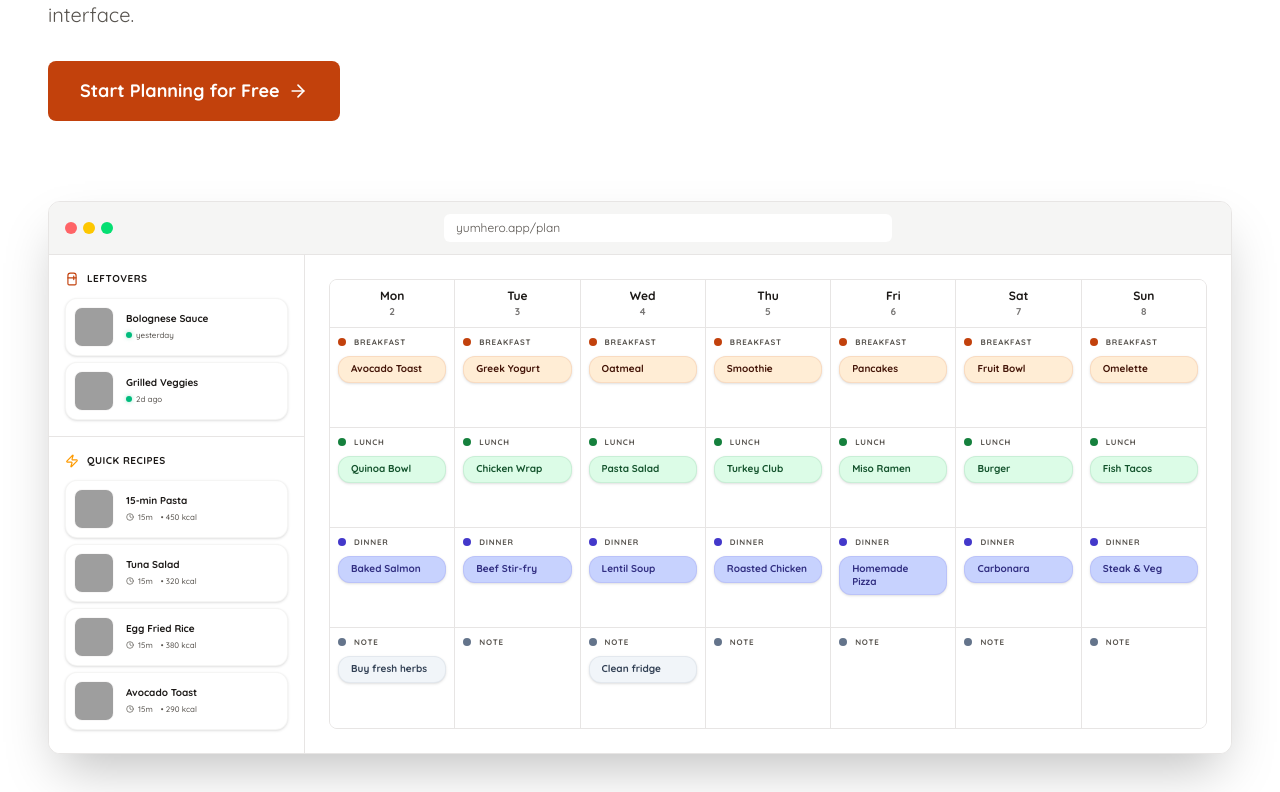
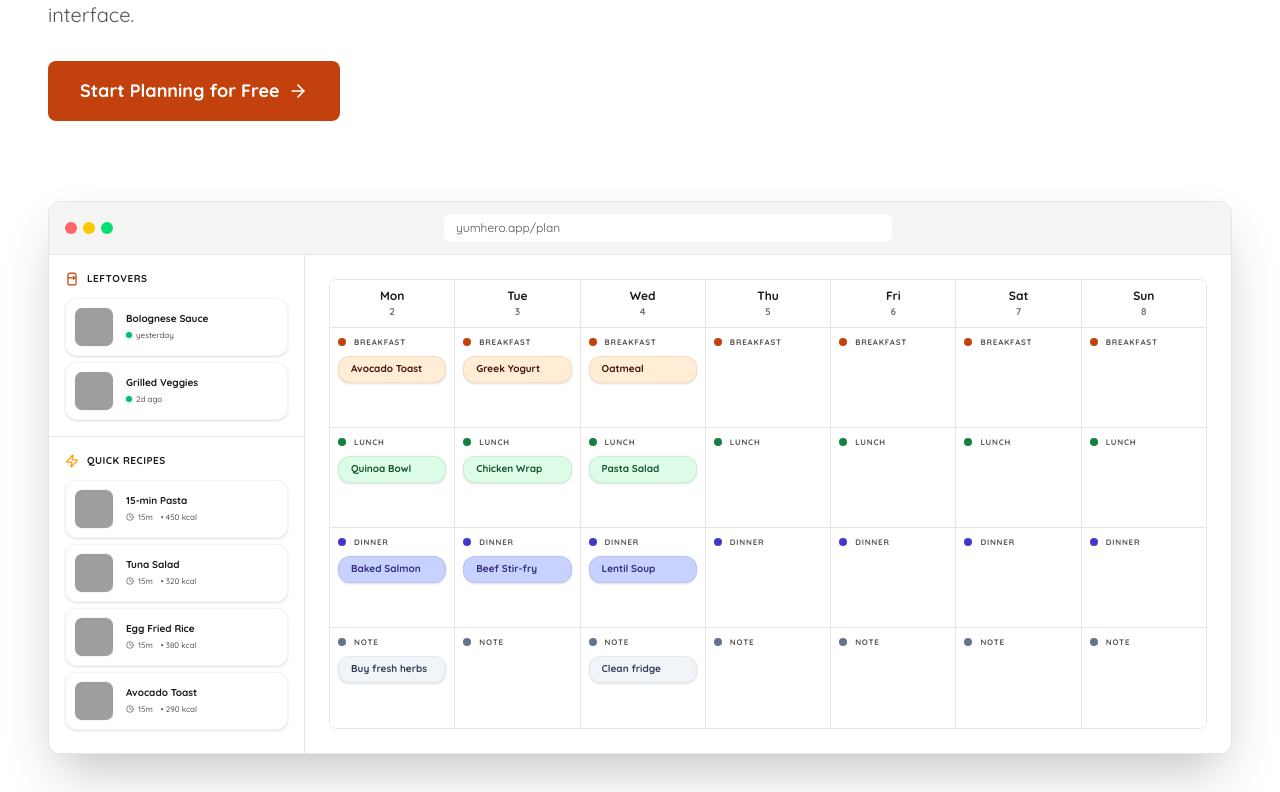
Before and after one commit to binhtran93/yumhero, a SvelteKit app: page / in a window 1280 px wide. Shown: the part 389-1181 px from the top of the page. Built offline with nearby package versions, Linux system fonts and the light colour scheme; no server answers; grey boxes are pictures that could not be loaded.

Commit message:
improve landing page

```diff
--- a/src/routes/+page.svelte
+++ b/src/routes/+page.svelte
@@ -55,9 +55,9 @@
             day: "Thu",
             date: "5",
             meals: {
-                breakfast: [{ name: "Smoothie" }],
-                lunch: [{ name: "Turkey Club" }],
-                dinner: [{ name: "Roasted Chicken" }],
+                breakfast: [],
+                lunch: [],
+                dinner: [],
                 note: [],
             },
         },
@@ -65,9 +65,9 @@
             day: "Fri",
             date: "6",
             meals: {
-                breakfast: [{ name: "Pancakes" }],
-                lunch: [{ name: "Miso Ramen" }],
-                dinner: [{ name: "Homemade Pizza" }],
+                breakfast: [],
+                lunch: [],
+                dinner: [],
                 note: [],
             },
         },
@@ -75,9 +75,9 @@
             day: "Sat",
             date: "7",
             meals: {
-                breakfast: [{ name: "Fruit Bowl" }],
-                lunch: [{ name: "Burger" }],
-                dinner: [{ name: "Carbonara" }],
+                breakfast: [],
+                lunch: [],
+                dinner: [],
                 note: [],
             },
         },
@@ -85,9 +85,9 @@
             day: "Sun",
             date: "8",
             meals: {
-                breakfast: [{ name: "Omelette" }],
-                lunch: [{ name: "Fish Tacos" }],
-                dinner: [{ name: "Steak & Veg" }],
+                breakfast: [],
+                lunch: [],
+                dinner: [],
                 note: [],
             },
         },
```
